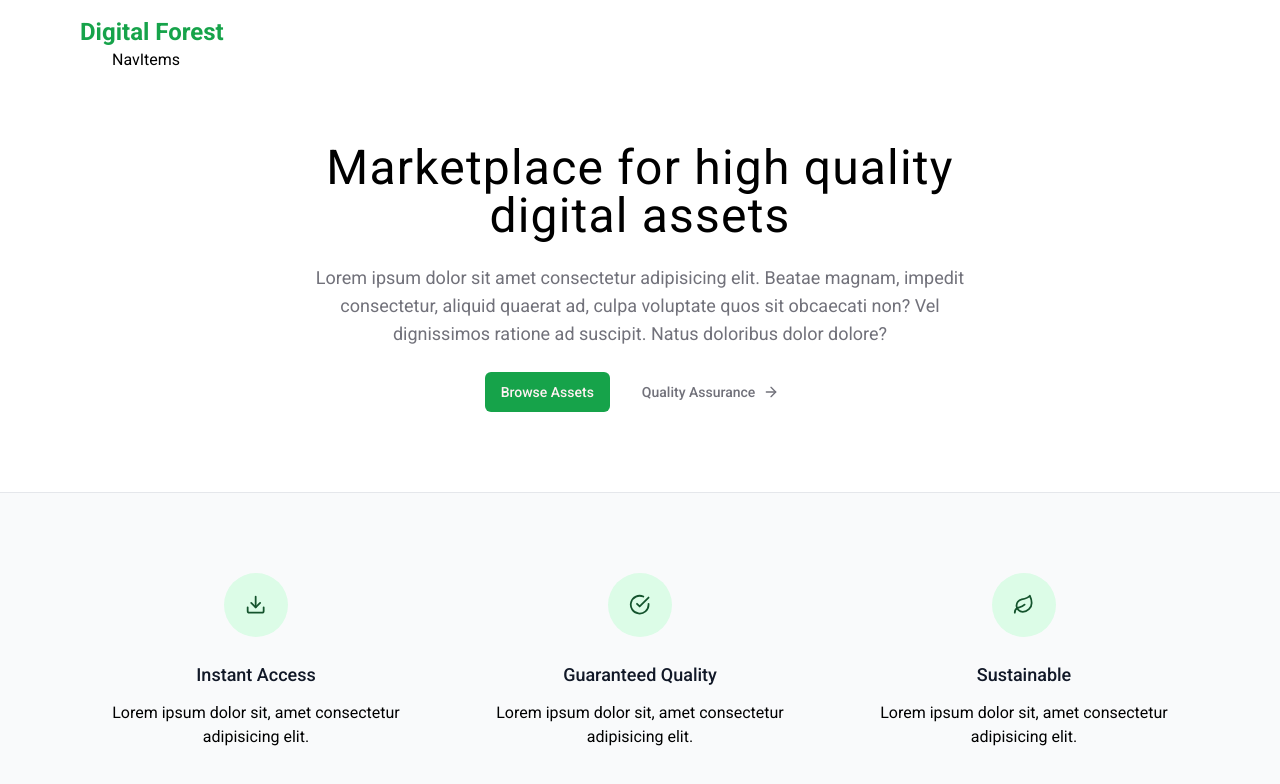
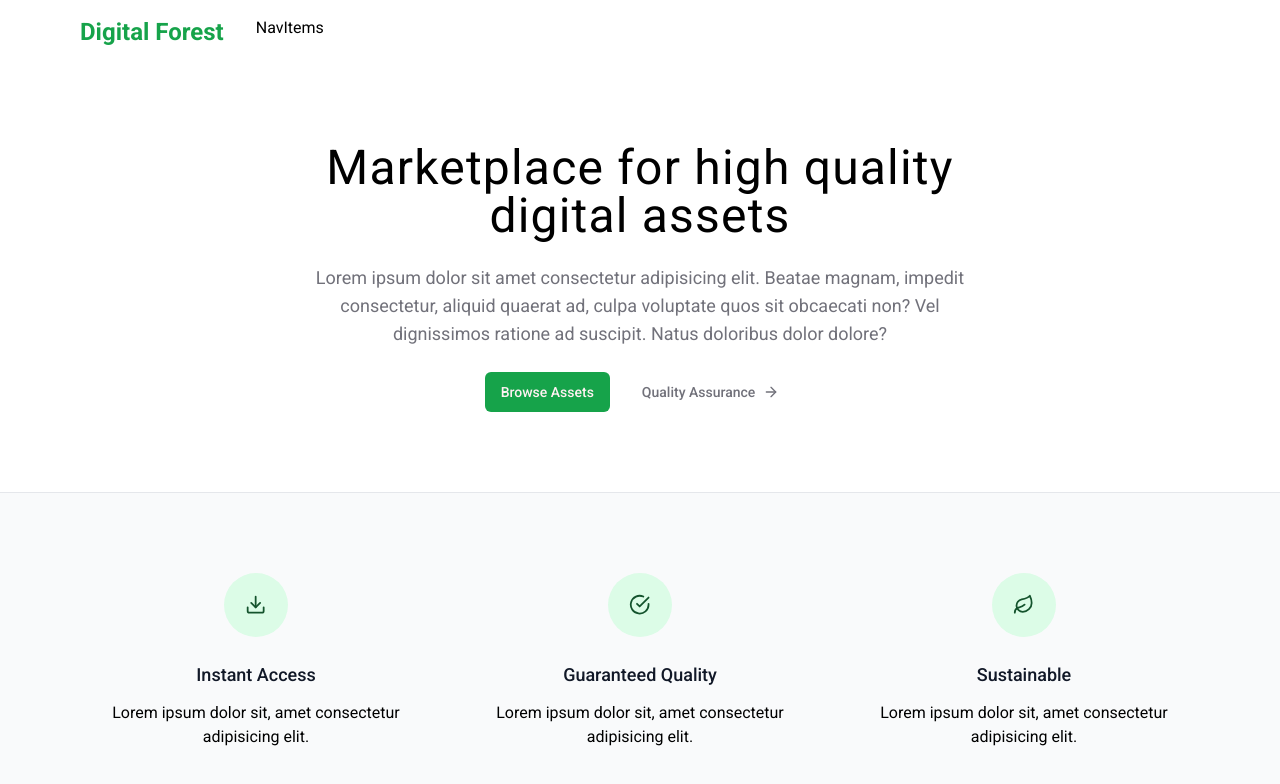
Before and after one commit to NatGlass/digital-market, a Next.js app: page / in a window 1280 px wide. Shown: the top 784 px of the page. Built offline with nearby package versions, Linux system fonts and the light colour scheme.

Commit message:
center items

```diff
--- a/components/Navbar.tsx
+++ b/components/Navbar.tsx
@@ -7,10 +7,10 @@ const Navbar = () => {
     <div className="bg-white sticky z-50 top-0 inset-x-0 h-16">
       <header className="relative bg-white">
         <MaxWidthWrapper>
-          <div className="py-4">
+          <div className="py-4 flex items-center">
             {/* TODO: mobile nav */}
 
-            <div className="ml-4 flex lg:ml-0">
+            <div className="ml-4 lg:ml-0">
               <Link href="/">
                 <span className="text-2xl text-green-600 font-bold">
                   Digital Forest
```
